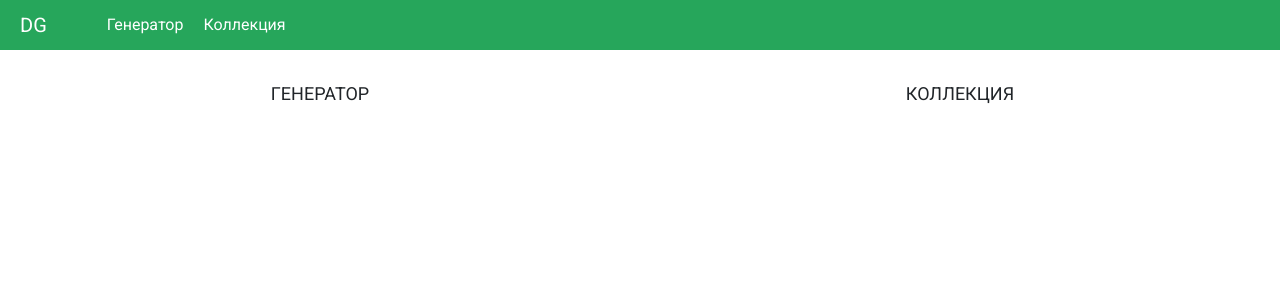
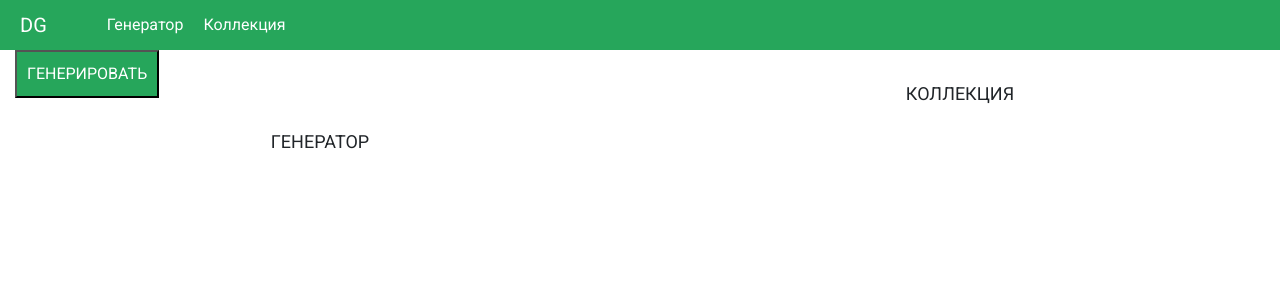
Before and after one commit to DmitriStadnik/dzergen, a React (Create React App) app in the folder client/: page / in a window 1280 px wide. Shown: the top 300 px of the page. Built offline with nearby package versions, Linux system fonts and the light colour scheme; no server answers.

Commit message:
generate button

```diff
--- a/client/src/components/Generator/index.jsx
+++ b/client/src/components/Generator/index.jsx
@@ -9,6 +9,15 @@ const Header = styled.div`
   text-transform: uppercase;
   font-size: 18px;
   margin: 30px 0px;
+`;
+
+const Button = styled.button`
+  text-align: center;
+  text-transform: uppercase;
+  font-size: 16px;
+  padding: 10px;
+  color: white;
+  background-color: #26a65b;
 `;
 
 export default class Generator extends Component {
@@ -61,6 +70,7 @@ export default class Generator extends Component {
       <Container fluid>
         <Row>
           <Col xs={6}>
+            <Button onClick={() => this.getDzerdan()}>Генерировать</Button>
             <Header>Генератор</Header>
             {
               dzerdan ?
```
